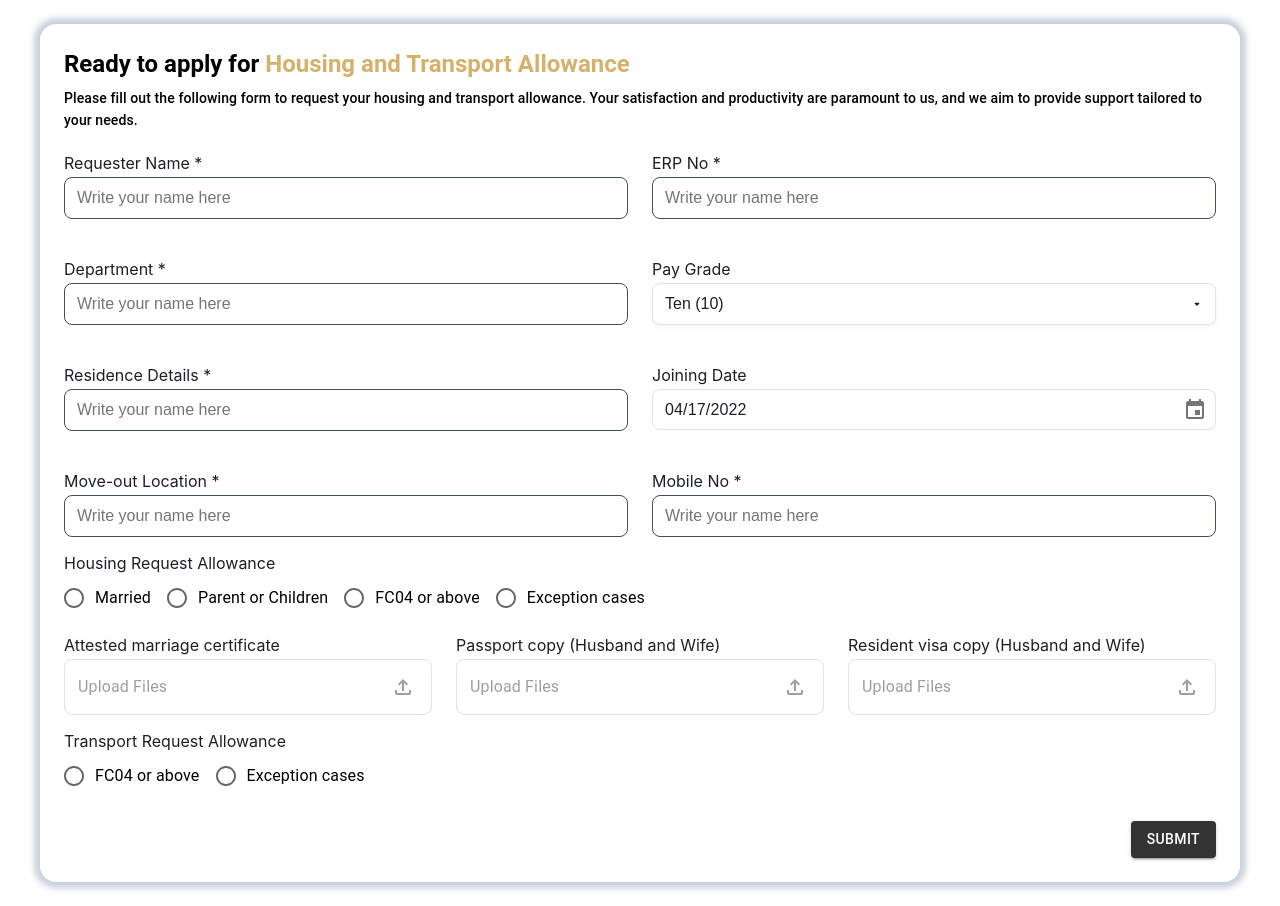
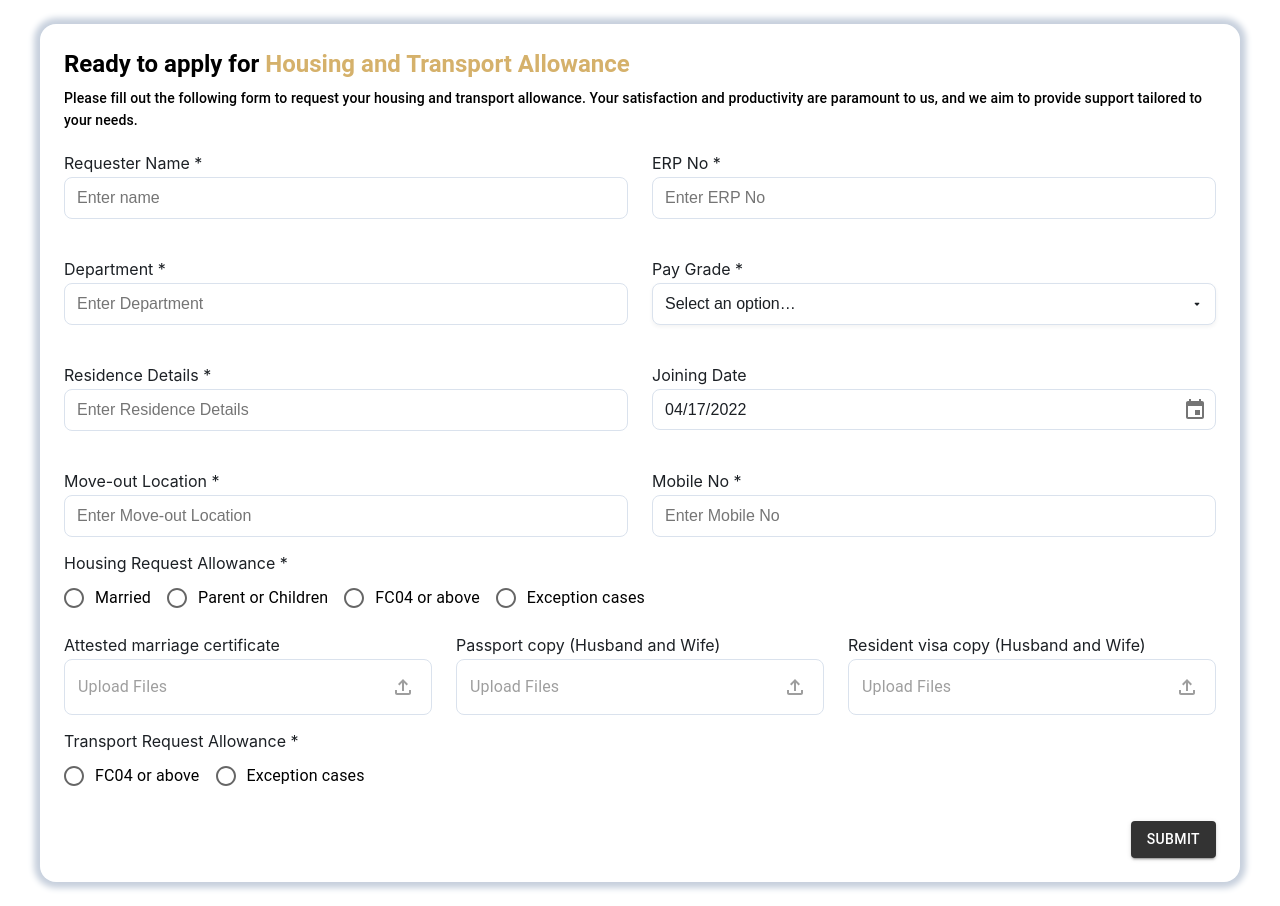
Before and after one commit to DhanushaDevinda/housingandtransport, a React (Create React App) app: page / in a window 1280 px wide. Built offline with nearby package versions, Linux system fonts and the light colour scheme.

Commit message:
bug fixes

```diff
--- a/src/App.js
+++ b/src/App.js
@@ -42,37 +42,80 @@ const StyledButton = styled(Button)(
 function App() {
   const [files, setFiles] = useState([]);
   const [formValues, setFormValues] = useState({
-    name: {
+    requesterName: {
       value: "",
       error: false,
-      errorMessage: "You must enter a name",
+      errorMessage: "You must enter a Requester Name ",
     },
-    age: {
+    erpNo: {
       value: "",
       error: false,
-      errorMessage: "You must enter an age",
+      errorMessage: "You must enter an ERP No",
     },
-    likes: {
+    department: {
       value: "",
       error: false,
-      errorMessage: "You must enter your liked tech stacks",
+      errorMessage: "You must enter your Department",
     },
-    jobTitle: {
-      value: "full-stack",
+    payGrade: {
+      value: "none",
       error: false,
-      errorMessage: "You must choose your job title",
+      errorMessage: "You must choose your Pay Grade",
+    },
+    residenceDetails: {
+      value: "",
+      error: false,
+      errorMessage: "You must enter your Residence Details",
+    },
+    joiningDate: {
+      value: "",
+      error: false,
+      errorMessage: "You must choose your Joining Date",
+    },
+    moveOutLocation: {
+      value: "",
+      error: false,
+      errorMessage: "You must enter your Move-out Location",
+    },
+    mobileNo: {
+      value: "",
+      error: false,
+      errorMessage: "You must enter your Mobile No",
+    },
+    transportRequestAllowance: {
+      value: "",
+      error: false,
+      errorMessage: "You must choose option",
+    },
+    housingRequestAllowance: {
+      value: "",
+      error: false,
+      errorMessage: "You must choose option",
     },
   });
 
   const handleChange = (e) => {
     const { name, value } = e.target;
+
+    if (value === "") {
       setFormValues({
         ...formValues,
         [name]: {
           ...formValues[name],
           value,
+          error: true,
         },
       });
+    } else {
+      setFormValues({
+        ...formValues,
+        [name]: {
+          ...formValues[name],
+          value,
+          error: false,
+        },
+      });
+    }
   };
 
   const handleSubmit = (e) => {
@@ -85,7 +128,7 @@ function App() {
       const currentField = formFields[index];
       const currentValue = formValues[currentField].value;
 
-      if (currentValue === "") {
+      if (currentValue === "" || currentValue === "none") {
         newFormValues = {
           ...newFormValues,
           [currentField]: {
@@ -97,100 +140,10 @@ function App() {
     }
 
     setFormValues(newFormValues);
+    console.log("🚀 ~ handleSubmit ~ newFormValues:", newFormValues);
   };
   return (
     <div>
-      {/* <Container>
-        <form noValidate onSubmit={handleSubmit}>
-          <Typography variant="h6">Please enter your data</Typography>
-          <Input
-            placeholder="Enter your name"
-            label="Name"
-            name="name"
-            labelText="Requester Name"
-            value={formValues.name.value}
-            onChange={handleChange}
-            error={formValues.name.error}
-            helperText={formValues.name.error && formValues.name.errorMessage}
-          />
-          <TextField
-            placeholder="Enter your name"
-            label="Name"
-            name="name"
-            variant="outlined"
-            fullWidth
-            required
-            value={formValues.name.value}
-            onChange={handleChange}
-            error={formValues.name.error}
-            helperText={formValues.name.error && formValues.name.errorMessage}
-          />
-
-          <TextField
-            placeholder="Enter your age"
-            label="Age"
-            name="age"
-            variant="outlined"
-            fullWidth
-            required
-            type="number"
-            value={formValues.age.value}
-            onChange={handleChange}
-            error={formValues.age.error}
-            helperText={formValues.age.error && formValues.age.errorMessage}
-          />
-
-          <TextField
-            placeholder="Describe the best tech stack you worked with and you like most?"
-            label="Likes"
-            name="likes"
-            variant="outlined"
-            fullWidth
-            required
-            value={formValues.likes.value}
-            multiline
-            rows={4}
-            onChange={handleChange}
-            error={formValues.likes.error}
-            helperText={formValues.likes.error && formValues.likes.errorMessage}
-          />
-
-          <FormControl>
-            <FormLabel>Job title</FormLabel>
-            <RadioGroup
-              name="jobTitle"
-              value={formValues.jobTitle.value}
-              onChange={handleChange}
-            >
-              <FormControlLabel
-                value="full-stack"
-                control={<Radio />}
-                label="Full stack"
-              />
-              <FormControlLabel
-                value="backend"
-                control={<Radio />}
-                label="Backend"
-              />
-              <FormControlLabel
-                value="frontend"
-                control={<Radio />}
-                label="Frontend"
-              />
-            </RadioGroup>
-          </FormControl>
-
-          <Button
-            type="submit"
-            variant="outlined"
-            color="secondary"
-            endIcon={<KeyboardArrowRight />}
-          >
-            Submit
-          </Button>
-        </form>
-      </Container> */}
-
       <Grid
         container
         justifyContent="center"
@@ -223,47 +176,85 @@ function App() {
               <Grid container spacing={{ xs: 1, sm: 2, md: 3 }}>
                 <Grid item xs={12} sm={6}>
                   <Input
-                    placeholder="Enter your name"
-                    label="Name"
-                    name="name"
-                    value={formValues.name.value}
+                    placeholder="Enter name"
+                    label="Requester Name"
+                    name="requesterName"
+                    value={formValues.requesterName.value}
                     onChange={handleChange}
                     labelText="Requester Name"
-                    error={formValues.name.error}
+                    error={formValues.requesterName.error}
                     helperText={
-                      formValues.name.error && formValues.name.errorMessage
+                      formValues.requesterName.error &&
+                      formValues.requesterName.errorMessage
                     }
+                  />
+                </Grid>
+                <Grid item xs={12} sm={6}>
+                  <Input
+                    placeholder="Enter ERP No"
+                    label="ERP No"
+                    name="erpNo"
+                    value={formValues.erpNo.value}
+                    onChange={handleChange}
+                    labelText="ERP No"
+                    error={formValues.erpNo.error}
+                    helperText={
+                      formValues.erpNo.error && formValues.erpNo.errorMessage
+                    }
+                  />
+                </Grid>
+                <Grid item xs={12} sm={6}>
+                  <Input
+                    placeholder="Enter Department"
+                    labelText="Department"
+                    name="department"
+                    value={formValues.department.value}
+                    onChange={handleChange}
+                    error={formValues.department.error}
+                    helperText={
+                      formValues.department.error &&
+                      formValues.department.errorMessage
+                    }
+                  />
+                </Grid>
+                <Grid item xs={12} sm={6}>
+                  <DropDown
+                    placeholder="Enter Pay Grade"
+                    labelText="Pay Grade"
+                    name="payGrade"
+                    value={formValues.payGrade.value}
+                    onChange={handleChange}
+                    error={formValues.payGrade.error}
+                    helperText={
+                      formValues.payGrade.error &&
+                      formValues.payGrade.errorMessage
+                    }
+                    options={[
+                      {
+                        value: 0,
+                        label: "Select an option",
+                      },
+                      { value: 1, label: "FC01" },
+                      { value: 2, label: "FC02" },
+                      { value: 3, label: "FC03" },
+                      { value: 4, label: "FC04" },
+                    ]}
                   />
                 </Grid>
                 <Grid item xs={12} sm={6}>
                   <FormControl defaultValue="" required>
                     <Input
-                      placeholder="Enter your age"
-                      label="age"
-                      name="age"
-                      value={formValues.name.value}
+                      placeholder="Enter Residence Details"
+                      labelText="Residence Details"
+                      name="residenceDetails"
+                      value={formValues.residenceDetails.value}
                       onChange={handleChange}
-                      labelText="ERP No"
-                      error={formValues.age.error}
+                      error={formValues.residenceDetails.error}
                       helperText={
-                        formValues.age.error && formValues.age.errorMessage
+                        formValues.residenceDetails.error &&
+                        formValues.residenceDetails.errorMessage
                       }
                     />
-                  </FormControl>
-                </Grid>
-                <Grid item xs={12} sm={6}>
-                  <FormControl defaultValue="" required>
-                    <Input labelText="Department" />
-                  </FormControl>
-                </Grid>
-                <Grid item xs={12} sm={6}>
-                  <FormControl defaultValue="" required>
-                    <DropDown labelText="Pay Grade" />
-                  </FormControl>
-                </Grid>
-                <Grid item xs={12} sm={6}>
-                  <FormControl defaultValue="" required>
-                    <Input labelText="Residence Details" />
                   </FormControl>
                 </Grid>
                 <Grid item xs={12} sm={6}>
@@ -273,12 +264,34 @@ function App() {
                 </Grid>
                 <Grid item xs={12} sm={6}>
                   <FormControl defaultValue="" required>
-                    <Input labelText="Move-out Location" />
+                    <Input
+                      placeholder="Enter Move-out Location"
+                      labelText="Move-out Location"
+                      name="moveOutLocation"
+                      value={formValues.moveOutLocation.value}
+                      onChange={handleChange}
+                      error={formValues.moveOutLocation.error}
+                      helperText={
+                        formValues.moveOutLocation.error &&
+                        formValues.moveOutLocation.errorMessage
+                      }
+                    />
                   </FormControl>
                 </Grid>
                 <Grid item xs={12} sm={6}>
                   <FormControl defaultValue="" required>
-                    <Input labelText="Mobile No" />
+                    <Input
+                      placeholder="Enter Mobile No"
+                      labelText="Mobile No"
+                      name="mobileNo"
+                      value={formValues.mobileNo.value}
+                      onChange={handleChange}
+                      error={formValues.mobileNo.error}
+                      helperText={
+                        formValues.mobileNo.error &&
+                        formValues.mobileNo.errorMessage
+                      }
+                    />
                   </FormControl>
                 </Grid>
               </Grid>
@@ -287,6 +300,14 @@ function App() {
                 <Grid item xs={12} sm={12} md={12}>
                   <FormControl>
                     <RadioButton
+                      name="housingRequestAllowance"
+                      value={formValues.housingRequestAllowance.value}
+                      onChange={handleChange}
+                      error={formValues.housingRequestAllowance.error}
+                      helperText={
+                        formValues.housingRequestAllowance.error &&
+                        formValues.housingRequestAllowance.errorMessage
+                      }
                       labelText="Housing Request Allowance"
                       options={[
                         { value: "Married", label: "Married" },
@@ -345,6 +366,15 @@ function App() {
                 <Grid item xs={12} sm={6}>
                   <FormControl>
                     <RadioButton
+                      placeholder="Enter Pay Grade"
+                      name="transportRequestAllowance"
+                      value={formValues.transportRequestAllowance.value}
+                      onChange={handleChange}
+                      error={formValues.transportRequestAllowance.error}
+                      helperText={
+                        formValues.transportRequestAllowance.error &&
+                        formValues.transportRequestAllowance.errorMessage
+                      }
                       labelText="Transport Request Allowance"
                       options={[
                         { value: "FC04 or above", label: "FC04 or above" },
--- a/src/component/DropDown.js
+++ b/src/component/DropDown.js
@@ -3,7 +3,7 @@ import { Select as BaseSelect, selectClasses } from "@mui/base/Select";
 import PropTypes from "prop-types";
 import { Option as BaseOption, optionClasses } from "@mui/base/Option";
 import ArrowDropDownRoundedIcon from "@mui/icons-material/ArrowDropDownRounded";
-import { blue, grey } from "../const";
+import { blue, grey, red } from "../const";
 import Label from "../component/Label";
 import { styled } from "@mui/material/styles";
 
@@ -47,7 +47,7 @@ Button.propTypes = {
 };
 
 const StyledButton = styled("button", { shouldForwardProp: () => true })(
-  ({ theme }) => `
+  ({ theme, error }) => `
     font-family: 'IBM Plex Sans', sans-serif;
     font-size: 1rem;
     box-sizing: border-box;
@@ -58,7 +58,8 @@ const StyledButton = styled("button", { shouldForwardProp: () => true })(
     text-align: left;
     line-height: 1.5;
     background: ${theme.palette.mode === "dark" ? grey[900] : "#fff"};
-    border: 1px solid ${theme.palette.mode === "dark" ? grey[700] : grey[200]};
+    border: 1px solid ${error ? red[200] : grey[200]};
+
     color: ${theme.palette.mode === "dark" ? grey[300] : grey[900]};
     position: relative;
     box-shadow: 0px 2px 4px ${
@@ -176,24 +177,35 @@ const Popup = styled("div")`
   z-index: 1;
 `;
 
-const DropDown = ({ labelText }) => {
+const DropDown = ({
+  labelText,
+  options,
+  error,
+  helperText,
+  onChange,
+  name,
+  value,
+}) => {
   return (
     <div>
-      <Label>{labelText}</Label>
+      <Label error={error}>{`${labelText} *`}</Label>
       <Select
-        defaultValue={10}
+        defaultValue={value}
         renderValue={(option) => {
-          if (option == null || option.value === 0) {
+          if (option == null || option.value === "none") {
             return "Select an option…";
           }
-          return `${option.label} (${option.value})`;
+          return `${option.label}`;
         }}
+        name={name}
+        error={error}
       >
-        <Option value={0}>None</Option>
-        <Option value={10}>Ten</Option>
-        <Option value={20}>Twenty</Option>
-        <Option value={30}>Thirty</Option>
+        {options !== undefined &&
+          options.map((option) => (
+            <Option value={option.value}>{option.label}</Option>
+          ))}
       </Select>
+      {error && <span style={{ color: red[500] }}>{helperText}</span>}
     </div>
   );
 };
--- a/src/component/FileUpload.js
+++ b/src/component/FileUpload.js
@@ -5,10 +5,6 @@ import FileUploadOutlined from "@mui/icons-material/FileUploadOutlined";
 import { styled } from "@mui/material/styles";
 import { blue, grey } from "../const";
 import Label from "./Label";
-
-const StyledLabel = styled(Label)`
-  margin: 4px !important;
-`;
 
 const StyledAutocomplete = styled(Autocomplete)(
   ({ theme }) => `
@@ -69,8 +65,6 @@ const FileField = ({
   // Handler to handle file selection
   const handleCarouselFiles = (e) => {
     const selectedFiles = e.target.files;
-    console.log(selectedFiles.length, files.length);
-
     if (selectedFiles.length <= 2 && files.length < 2) {
       if (multiple) {
         // If multiple files can be selected, add all selected files to the state
--- a/src/component/Input.js
+++ b/src/component/Input.js
@@ -17,7 +17,7 @@ const StyledInput = styled(MInput)(
       border-radius: 8px;
       color: ${theme.palette.mode === "dark" ? grey[300] : grey[900]};
       background: ${theme.palette.mode === "dark" ? grey[900] : "#fff"};
-      border: 1px solid ${error ? red[200] : grey[700]};
+      border: 1px solid ${error ? red[200] : grey[200]};
 
       &:hover {
         border-color: ${error ? red[200] : blue[400]};
@@ -36,6 +36,7 @@ const StyledInput = styled(MInput)(
 
 const Input = ({
   labelText,
+  placeholder,
   helperText,
   onChange,
   label,
@@ -43,13 +44,11 @@ const Input = ({
   error,
   value,
 }) => {
-  console.log("🚀 ~ error:", error, helperText);
-
   return (
     <div>
       <Label error={error}>{`${labelText} *`}</Label>
       <StyledInput
-        placeholder="Write your name here"
+        placeholder={placeholder}
         onChange={onChange}
         label={label}
         name={name}
--- a/src/component/RadioButton.js
+++ b/src/component/RadioButton.js
@@ -3,6 +3,7 @@ import RadioGroup from "@mui/material/RadioGroup";
 import FormControlLabel from "@mui/material/FormControlLabel";
 import Label from "./Label";
 import { styled } from "@mui/material/styles";
+import { red } from "../const";
 
 const StyledRadioGroup = styled(RadioGroup)(
   ({ theme }) => `
@@ -10,18 +11,27 @@ const StyledRadioGroup = styled(RadioGroup)(
   `
 );
 
-const RadioButton = ({ options, labelText }) => {
-  console.log("🚀 ~ RadioButton ~ options:", options);
+const RadioButton = ({
+  options,
+  error,
+  labelText,
+  helperText,
+  onChange,
+  label,
+  name,
+  value,
+}) => {
   return (
     <div>
-      <Label>{labelText}</Label>
+      <Label error={error}>{`${labelText} *`}</Label>
       <StyledRadioGroup
         row
         aria-labelledby="demo-radio-buttons-group-label"
         defaultValue="female"
-        name="radio-buttons-group"
+        onChange={onChange}
+        name={name}
       >
-        {options != undefined &&
+        {options !== undefined &&
           options.map((option) => (
             <FormControlLabel
               key={option.value}
@@ -31,6 +41,7 @@ const RadioButton = ({ options, labelText }) => {
             />
           ))}
       </StyledRadioGroup>
+      {error && <span style={{ color: red[500] }}>{helperText}</span>}
     </div>
   );
 };
```
Lines whose indentation alone changed are shown as unchanged.
